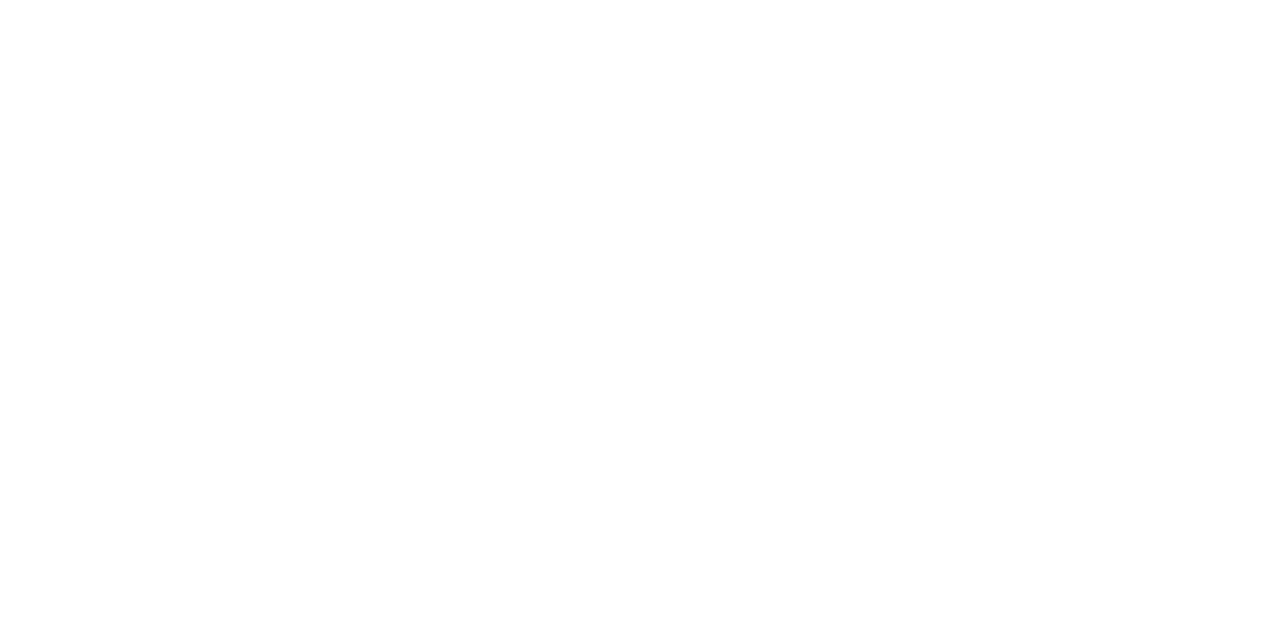
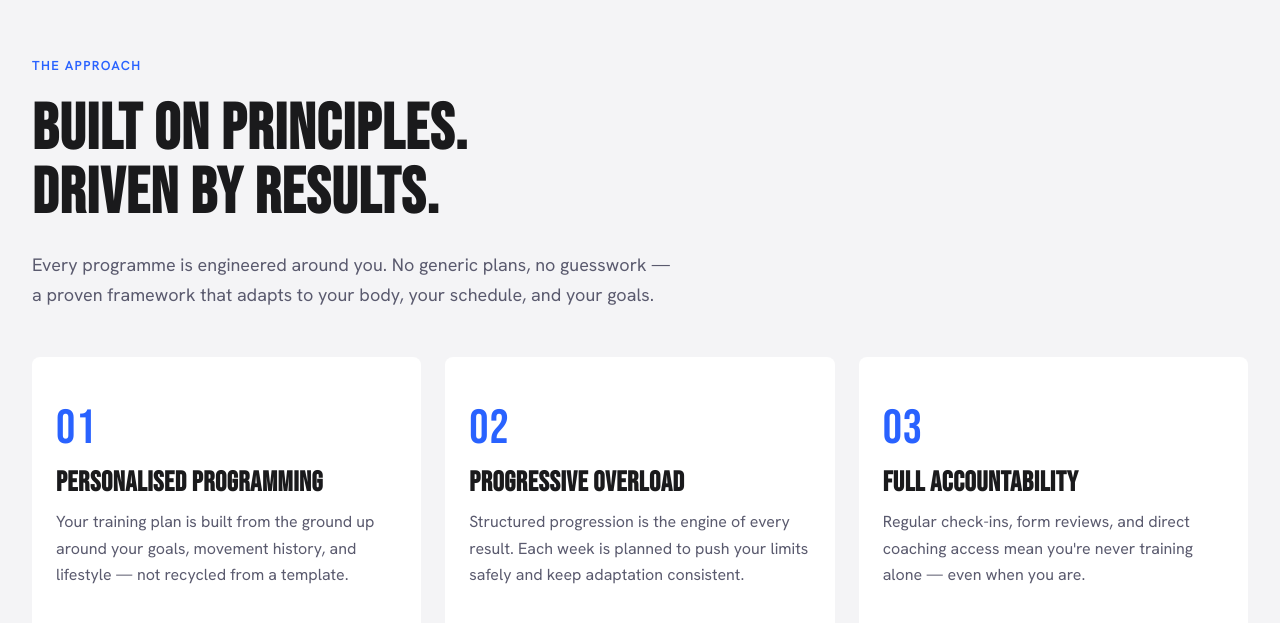
Before and after one commit to DevvKuba/JRFitnessWebsite, an Angular app: page / in a window 1280 px wide. Shown: the part 855-1478 px from the top of the page. Before the commit the page ends 832 px from the top, so only its background shows below. Built offline with nearby package versions, Linux system fonts and the light colour scheme.

Commit message:
Implement separate methodology component beneath landing page

```diff
--- a/src/app/app.html
+++ b/src/app/app.html
@@ -1,2 +1,3 @@
 <app-navbar />
 <app-hero />
+<app-methodology />
--- a/src/app/app.ts
+++ b/src/app/app.ts
@@ -1,10 +1,11 @@
 import { Component } from '@angular/core';
 import { NavbarComponent } from './components/navbar/navbar.component';
 import { HeroComponent } from './components/hero/hero.component';
+import { MethodologyComponent } from './components/methodology/methodology.component';
 
 @Component({
   selector: 'app-root',
-  imports: [NavbarComponent, HeroComponent],
+  imports: [NavbarComponent, HeroComponent, MethodologyComponent],
   templateUrl: './app.html',
   styleUrl: './app.scss',
 })
--- /dev/null
+++ b/src/app/components/methodology/methodology.component.html
@@ -0,0 +1,43 @@
+<section class="methodology">
+  <div class="methodology__inner">
+
+    <div class="methodology__header">
+      <p class="methodology__label">The Approach</p>
+      <h2 class="methodology__headline">Built on Principles.<br />Driven by Results.</h2>
+      <p class="methodology__intro">
+        Every programme is engineered around you. No generic plans, no guesswork —
+        a proven framework that adapts to your body, your schedule, and your goals.
+      </p>
+    </div>
+
+    <div class="methodology__pillars">
+      <div class="methodology__pillar">
+        <span class="methodology__pillar-number">01</span>
+        <h3 class="methodology__pillar-title">Personalised Programming</h3>
+        <p class="methodology__pillar-text">
+          Your training plan is built from the ground up around your goals, movement history,
+          and lifestyle — not recycled from a template.
+        </p>
+      </div>
+
+      <div class="methodology__pillar">
+        <span class="methodology__pillar-number">02</span>
+        <h3 class="methodology__pillar-title">Progressive Overload</h3>
+        <p class="methodology__pillar-text">
+          Structured progression is the engine of every result. Each week is planned to push
+          your limits safely and keep adaptation consistent.
+        </p>
+      </div>
+
+      <div class="methodology__pillar">
+        <span class="methodology__pillar-number">03</span>
+        <h3 class="methodology__pillar-title">Full Accountability</h3>
+        <p class="methodology__pillar-text">
+          Regular check-ins, form reviews, and direct coaching access mean you're never
+          training alone — even when you are.
+        </p>
+      </div>
+    </div>
+
+  </div>
+</section>
--- /dev/null
+++ b/src/app/components/methodology/methodology.component.scss
@@ -0,0 +1,87 @@
+.methodology {
+  background-color: var(--color-surface);
+  padding: var(--space-xl) 0;
+
+  &__inner {
+    max-width: 1280px;
+    margin: 0 auto;
+    padding: 0 var(--space-margin);
+    display: flex;
+    flex-direction: column;
+    gap: var(--space-lg);
+  }
+
+  &__header {
+    display: flex;
+    flex-direction: column;
+    gap: var(--space-md);
+    max-width: 640px;
+  }
+
+  &__label {
+    font-family: var(--font-body);
+    font-size: 13px;
+    font-weight: 600;
+    letter-spacing: 0.1em;
+    text-transform: uppercase;
+    color: var(--color-primary);
+  }
+
+  &__headline {
+    font-family: var(--font-headline);
+    font-size: 64px;
+    line-height: 1;
+    letter-spacing: 0.02em;
+    text-transform: uppercase;
+    color: var(--color-on-background);
+  }
+
+  &__intro {
+    font-family: var(--font-body);
+    font-size: 18px;
+    font-weight: 400;
+    line-height: 1.65;
+    color: var(--color-on-surface-variant);
+  }
+
+  &__pillars {
+    display: grid;
+    grid-template-columns: repeat(3, 1fr);
+    gap: var(--space-md);
+  }
+
+  &__pillar {
+    background-color: var(--color-background);
+    border-radius: var(--radius-lg);
+    padding: var(--space-lg) var(--space-md);
+    display: flex;
+    flex-direction: column;
+    gap: var(--space-sm);
+  }
+
+  &__pillar-number {
+    font-family: var(--font-headline);
+    font-size: 48px;
+    line-height: 1;
+    color: var(--color-primary);
+    letter-spacing: 0.02em;
+  }
+
+  &__pillar-title {
+    font-family: var(--font-headline);
+    font-size: 28px;
+    line-height: 1;
+    letter-spacing: 0.02em;
+    text-transform: uppercase;
+    color: var(--color-on-background);
+    margin-top: var(--space-xs);
+  }
+
+  &__pillar-text {
+    font-family: var(--font-body);
+    font-size: 16px;
+    font-weight: 400;
+    line-height: 1.65;
+    color: var(--color-on-surface-variant);
+  }
+}
```
Also changed, not shown: src/app/components/methodology/methodology.component.ts (added, +9 -0 lines).
